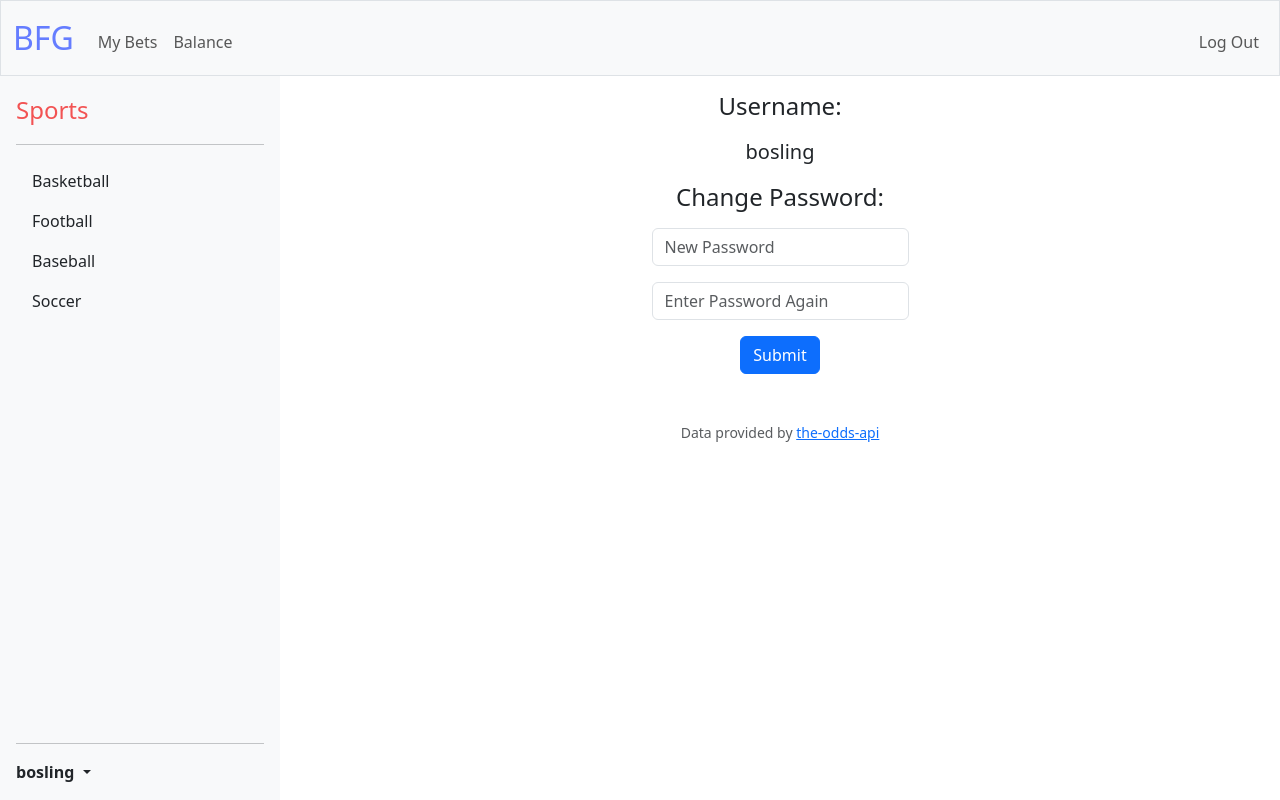
After one commit to bowenslingluff/Hoo-You-Got, a Flask app: page /settings in a window 1280 px wide. The commit adds this page. Run offline with Flask 3, Linux system fonts and the light colour scheme; a user stored in the database is signed in.

Commit message:
implementing password change functionality

```diff
--- a/app.py
+++ b/app.py
@@ -295,6 +295,37 @@ def balance():
 
     return render_template("balance.html", cash=cash)
 
+
+@app.route("/settings", methods=["GET", "POST"])
+@login_required
+def settings():
+    userid = session["user_id"]
+    if request.method == "POST":
+        username = session["username"]
+        # Ensure password was submitted
+        password = request.form.get("password")
+        confirmation = request.form.get("confirmation")
+        if not password:
+            flash("must provide password")
+            return render_template("settings.html", username=username)
+        elif not confirmation:
+            flash("must provide password")
+            return render_template("settings.html", username=username)
+        elif password != confirmation:
+            flash("must provide password")
+            return render_template("settings.html", username=username)
+
+        hash = generate_password_hash(password)
+
+        execute("UPDATE users SET hash =  ? WHERE id = ?", hash, userid)
+
+        flash("Password Changed!")
+        return redirect("/")
+    else:
+        username = session["username"]
+        return render_template("settings.html", username=username)
+
+
 @app.route("/logout")
 @login_required
 def logout():
--- a/templates/layout.html
+++ b/templates/layout.html
@@ -20,7 +20,7 @@
                 <div class="collapse navbar-collapse" id="navbar">
                     {% if session["user_id"] %}
                         <ul class="navbar-nav me-auto mt-2">
-                            <li class="nav-item"><a class="nav-link" href="/balance">My Bets</a></li>
+                            <li class="nav-item"><a class="nav-link" href="/">My Bets</a></li>
                             <li class="nav-item"><a class="nav-link" href="/balance">Balance</a></li>
                         </ul>
                         <ul class="navbar-nav ms-auto mt-2">
@@ -37,9 +37,9 @@
         </nav>
         <div class="sidebar-container">
             <div class="sidebar d-flex flex-column flex-shrink-0 p-3 bg-light" style="width: 280px;">
-                <a href="/" class="mb-3 mb-md-0 link-dark text-decoration-none">
+                <p class="mb-3 mb-md-0 link-dark text-decoration-none">
                 <span class="fs-4 sports">Sports</span>
-                </a>
+                </p>
                 <hr>
                 <ul class="nav nav-pills flex-column mb-auto">
                 <li class="nav-item sport">
--- /dev/null
+++ b/templates/settings.html
@@ -0,0 +1,21 @@
+{% extends "layout.html" %}
+
+{% block title %}
+    Register
+{% endblock %}
+
+
+{% block main %}
+    <form action="/settings" method="post">
+        <h3 class="mb-3 fs-4">Username: </h3>
+        <p class="mb-3 fs-5">{{ username }}</p>
+        <h3 class="mb-3 fs-4">Change Password:</h3>
+        <div class="mb-3">
+            <input class="form-control mx-auto w-auto" name="password" placeholder="New Password" type="password">
+        </div>
+        <div class="mb-3">
+            <input class="form-control mx-auto w-auto" name="confirmation" placeholder="Enter Password Again" type="password">
+        </div>
+        <button class="btn btn-primary" type="submit">Submit</button>
+    </form>
+{% endblock %}
```
Also changed, not shown: bets.db, 1 other file.
